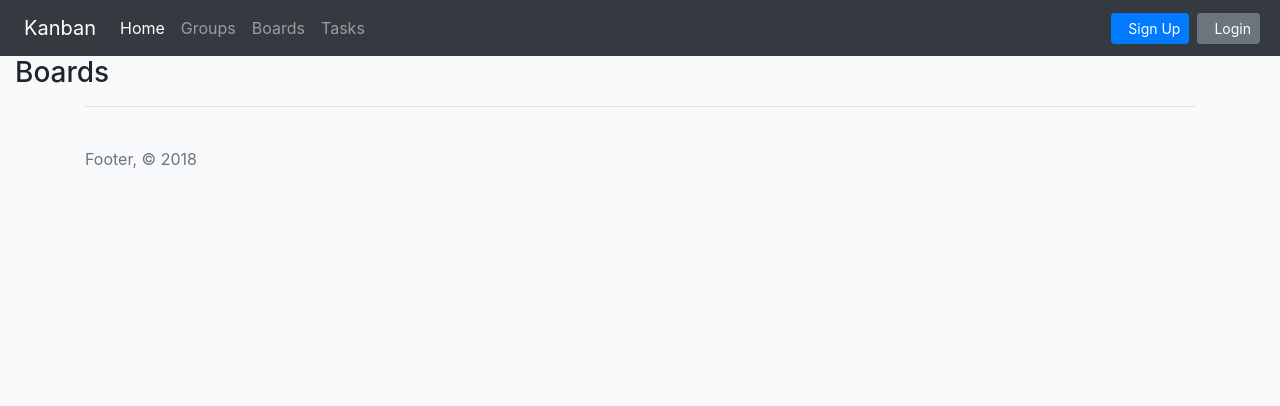
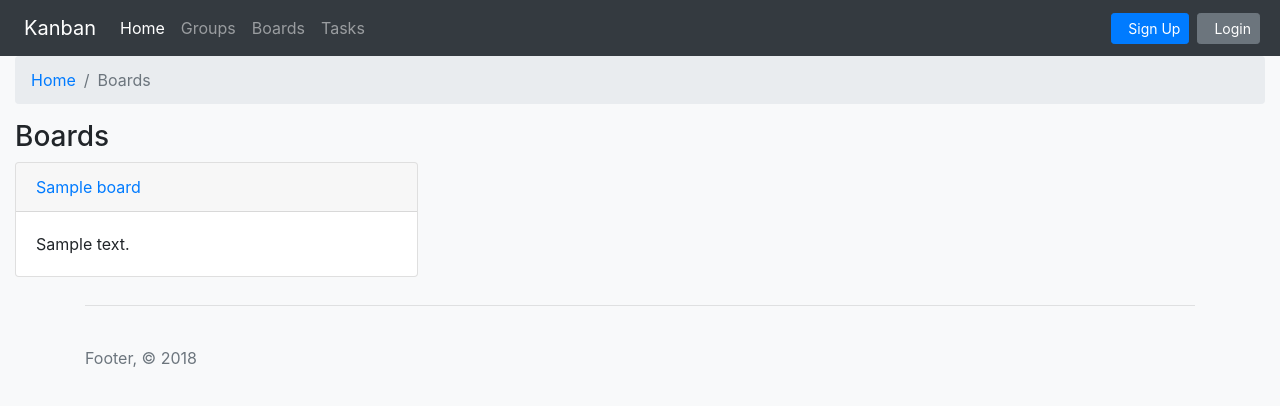
Before and after one commit to Lukisn/Kanban, a Django app: page /boards in a window 1280 px wide. Shown: the top 406 px of the page. Run offline with Django 3.2, Linux system fonts and the light colour scheme; tables that the repository leaves empty hold one stand-in row (values such as "Sample post"); some libraries are stand-ins or nearby versions.

Commit message:
added basic views for boards and tasks

```diff
--- /dev/null
+++ b/core/templates/core/board_list.html
@@ -0,0 +1,22 @@
+{% extends "base.html" %}
+
+{% block content %}
+  <nav>
+    <ol class="breadcrumb">
+      <li class="breadcrumb-item"><a href="#">Home</a></li>
+      <li class="breadcrumb-item active">Boards</li>
+    </ol>
+  </nav>
+
+  <h3>Boards</h3>
+  <div class="card-columns">
+    {% for board in boards %}
+      <div class="card">
+        <div class="card-header"><a href="{% url 'core:board_details'  board.id%}">{{ board.name }}</a></div>
+        <div class="card-body">
+          <p class="card-text">{{ board.description }}</p>
+        </div>
+      </div>
+    {% endfor %}
+  </div>
+{% endblock %}
--- a/core/templates/core/boards.html
+++ /dev/null
@@ -1,5 +0,0 @@
-{% extends "base.html" %}
-
-{% block content %}
-  <h3>Boards</h3>
-{% endblock %}
--- a/core/templates/core/tasks.html
+++ /dev/null
@@ -1,5 +0,0 @@
-{% extends "base.html" %}
-
-{% block content %}
-  <h3>Tasks</h3>
-{% endblock %}
--- a/core/urls.py
+++ b/core/urls.py
@@ -8,6 +8,10 @@ app_name = "core"
 urlpatterns = [
     path("home", views.home, name="home"),
     path("groups", views.groups, name="groups"),
-    path("boards", views.boards, name="boards"),
-    path("tasks", views.tasks, name="tasks"),
+
+    path("boards", views.board_list, name="board_list"),
+    path("board/<int:board_id>", views.board_details, name="board_details"),
+
+    path("tasks", views.task_list, name="task_list"),
+    path("task/<int:task_id>", views.task_details, name="task_details"),
 ]
--- a/core/views.py
+++ b/core/views.py
@@ -1,5 +1,5 @@
-from django.shortcuts import render
-from django.http import HttpResponse
+from django.shortcuts import render, get_list_or_404, get_object_or_404
+from . import models
 
 
 def home(request):
@@ -7,12 +7,29 @@ def home(request):
 
 
 def groups(request):
+
     return render(request, "core/groups.html", {})
 
 
-def boards(request):
-    return render(request, "core/boards.html", {})
+def board_list(request):
+    boards = get_list_or_404(models.Board)
+    return render(request, "core/board_list.html", {"boards": boards})
 
 
-def tasks(request):
-    return render(request, "core/tasks.html", {})
+def board_details(request, board_id):
+    board = get_object_or_404(models.Board, pk=board_id)
+    phases = board.phases.all().order_by("order")
+    return render(request, "core/board_details.html", {
+        "board": board,
+        "phases": phases,
+    })
+
+
+def task_list(request):
+    tasks = get_list_or_404(models.Task)
+    return render(request, "core/task_list.html", {"tasks": tasks})
+
+
+def task_details(request, task_id):
+    task = get_object_or_404(models.Task, pk=task_id)
+    return render(request, "core/task_details.html", {"task": task})
--- a/templates/base.html
+++ b/templates/base.html
@@ -20,8 +20,8 @@
           {% block navigation %}
             <a class="nav-item nav-link active" href="{% url 'core:home' %}">Home</a>
             <a class="nav-item nav-link" href="{% url 'core:groups' %}">Groups</a>
-            <a class="nav-item nav-link" href="{% url 'core:boards' %}">Boards</a>
-            <a class="nav-item nav-link" href="{% url 'core:tasks' %}">Tasks</a>
+            <a class="nav-item nav-link" href="{% url 'core:board_list' %}">Boards</a>
+            <a class="nav-item nav-link" href="{% url 'core:task_list' %}">Tasks</a>
           {% endblock %}
         </div>
         <div class="navbar-nav navbar-right">
```
Also changed, not shown: core/templates/core/board_details.html (added, +34 -0 lines), core/templates/core/task_details.html (added, +15 -0 lines), core/templates/core/task_list.html (added, +18 -0 lines).
